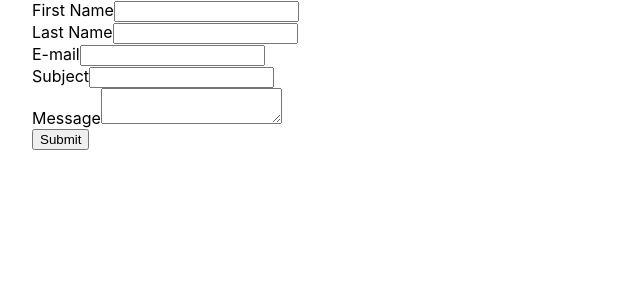
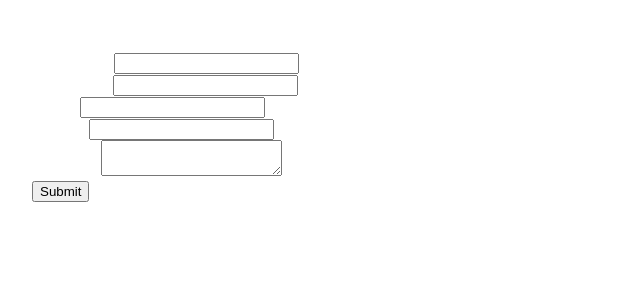
Before and after one commit to martonszak/react-for-a-cause, a Next.js app in the folder re-cat/: page / in a window 1280 px wide. Shown: the top 300 px of the page, without its empty margins (0-640 px from the left). Built offline with nearby package versions, Linux system fonts and the light colour scheme.

Commit message:
feat: header

```diff
--- a/re-cat/pages/_app.js
+++ b/re-cat/pages/_app.js
@@ -1,7 +1,8 @@
 import '../styles/globals.css'
+import Header from './navbar'
 
 function MyApp({ Component, pageProps }) {
-  return <Component {...pageProps} />
+  return  <Component {...pageProps} />
 }
 
 export default MyApp
--- a/re-cat/pages/index.js
+++ b/re-cat/pages/index.js
@@ -3,6 +3,7 @@ import Image from 'next/image'
 import styles from '../styles/Home.module.css'
 import About from './about'
 import Contact from './contact'
+import Header from './navbar'
 
 export default function Home() {
   return (
@@ -12,7 +13,9 @@ export default function Home() {
         <meta name="description" content="Generated by create next app" />
         <link rel="icon" href="/favicon.ico" />
       </Head>
+      <Header />
       <Contact />
+      <About />
     </div>
   )
 }
--- /dev/null
+++ b/re-cat/pages/navbar.js
@@ -0,0 +1,21 @@
+export default function Menu() {
+  const menu = [
+    { text: "Home", href: "/" },
+    { text: "About Us", href: "/about" },
+    { text: "Contact", href: "/contact" },
+  ];
+
+  const Header =(
+    <header>
+      <nav id="menu">
+        <ul>
+          {menu.map((e) => (
+            <a href={e.href}>{e.text}</a>
+          ))}
+        </ul>
+      </nav>
+    </header>
+  );
+  return Header;
+
+}
--- a/re-cat/styles/globals.css
+++ b/re-cat/styles/globals.css
@@ -4,6 +4,8 @@ body {
   margin: 0;
   font-family: -apple-system, BlinkMacSystemFont, Segoe UI, Roboto, Oxygen,
     Ubuntu, Cantarell, Fira Sans, Droid Sans, Helvetica Neue, sans-serif;
+    color: white;
+
 }
 
 a {
@@ -24,3 +26,9 @@ a {
     background: black;
   }
 }
+
+nav{
+  width:100%;
+  display: flex;
+  justify-content: space-between;
+}
```
